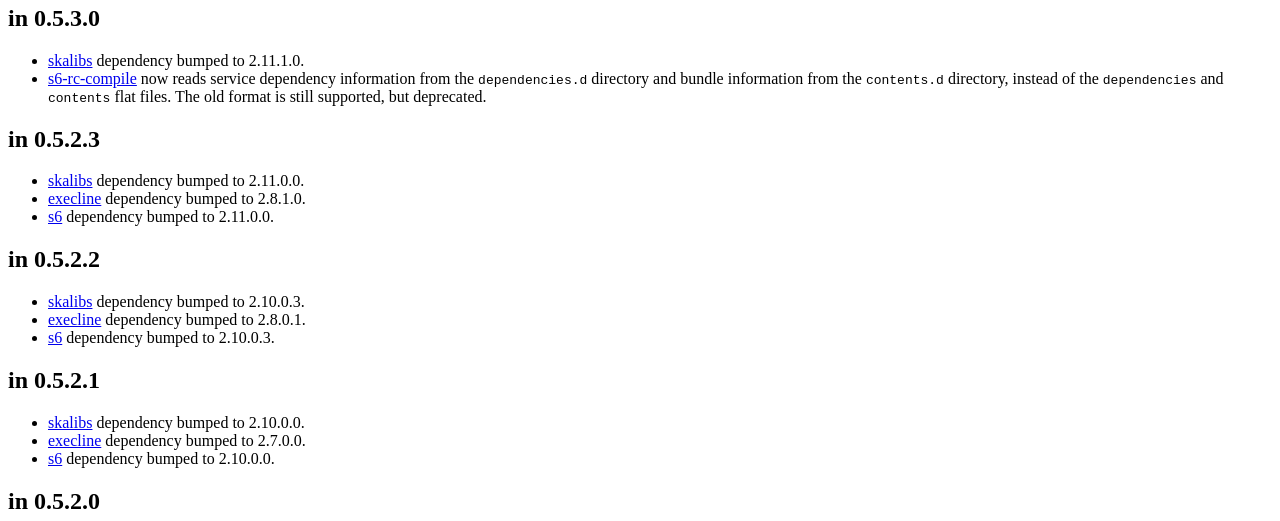
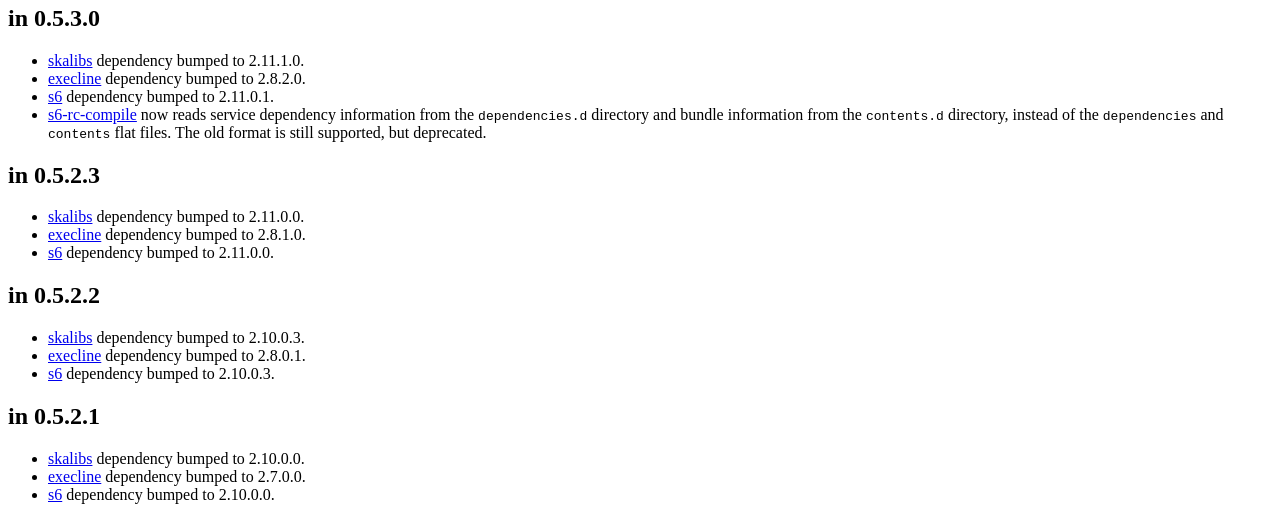
Before and after one commit to skarnet/s6-rc, a plain HTML site: page doc/upgrade.html in a window 1280 px wide. Shown: the part 253-774 px from the top of the page. Drawn offline with Linux system fonts and the light colour scheme.

Commit message:
Update deps
Signed-off-by: Laurent Bercot <ska@appnovation.com>

```diff
--- a/doc/upgrade.html
+++ b/doc/upgrade.html
@@ -35,6 +35,10 @@ minor and bugfix version changes.
 <ul>
  <li> <a href="//skarnet.org/software/skalibs/">skalibs</a>
 dependency bumped to 2.11.1.0. </li>
+ <li> <a href="//skarnet.org/software/execline/">execline</a>
+dependency bumped to 2.8.2.0. </li>
+ <li> <a href="//skarnet.org/software/s6/">s6</a>
+dependency bumped to 2.11.0.1. </li>
  <li> <a href="s6-rc-compile.html">s6-rc-compile</a> now reads
 service dependency information from the <tt>dependencies.d</tt>
 directory and bundle information from the <tt>contents.d</tt>
```
Also changed, not shown: doc/index.html (+2 -2 lines), 2 other files.
